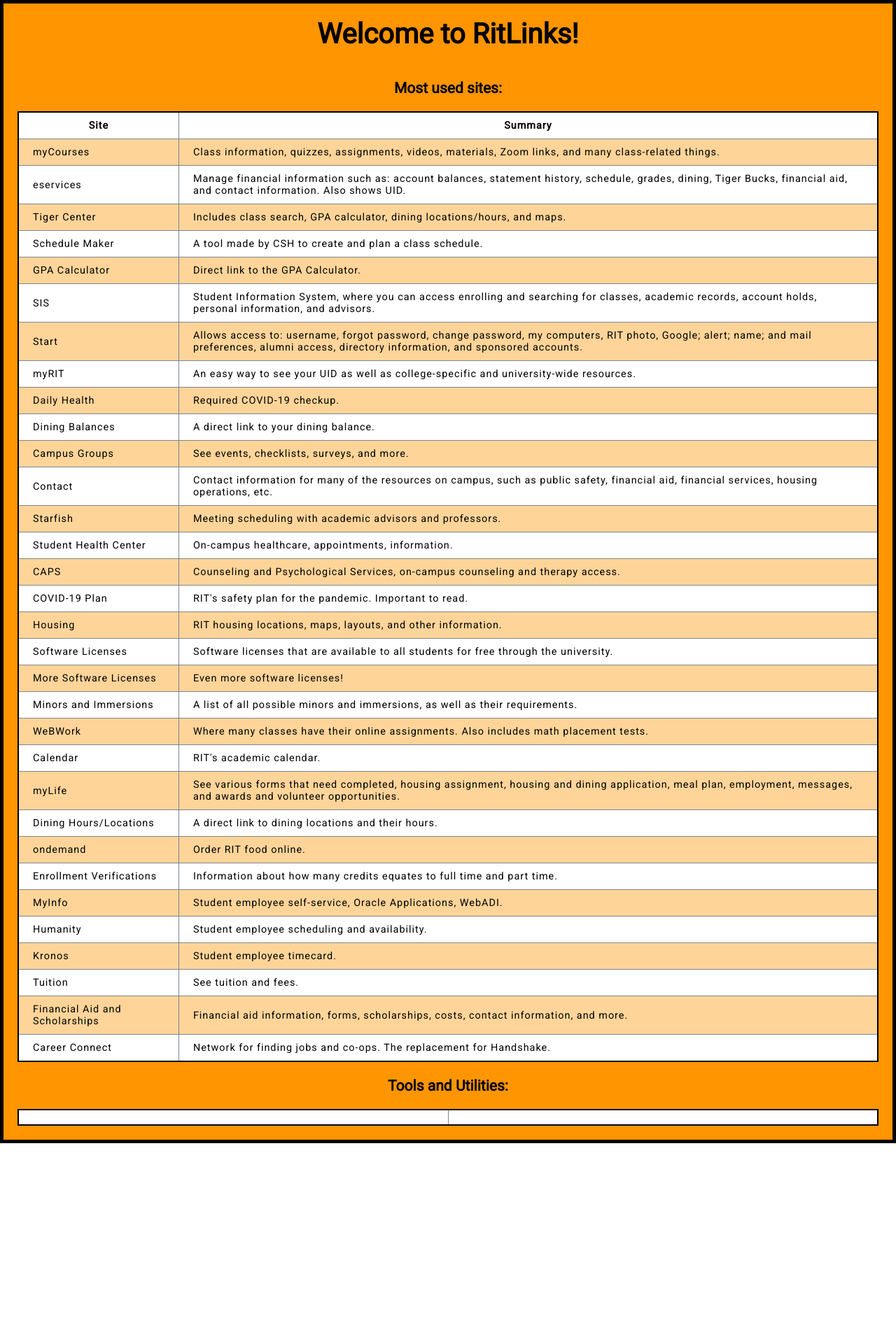
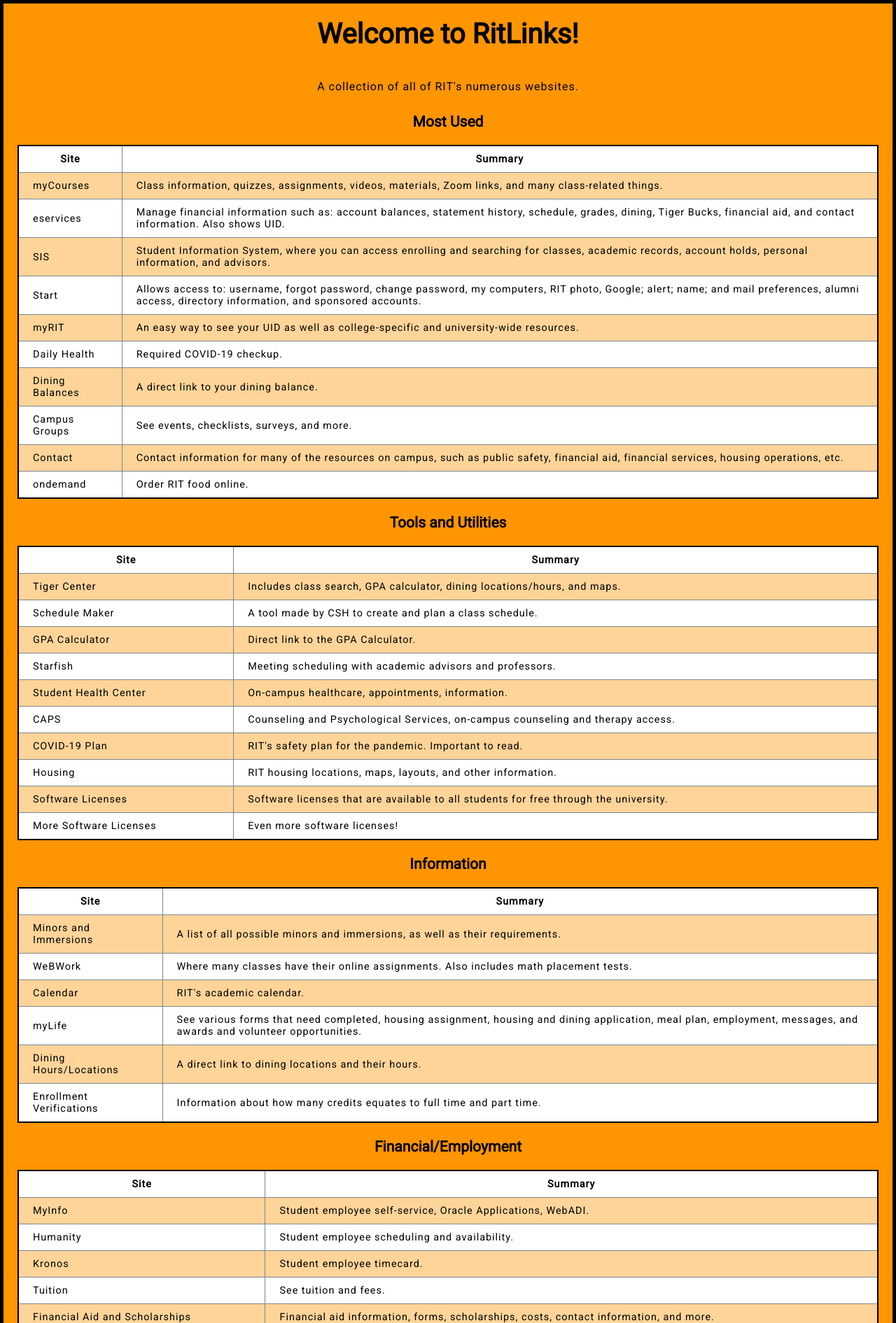
Before and after one commit to klairecodes/ritlinks, a Django app: page /linker/ in a window 1280 px wide. Shown: the top 1891 px of the page at 70% size. Before the commit the page ends 1634 px from the top, so only its background shows below. Run offline with Django 3.2, Linux system fonts and the light colour scheme; data comes from the database, SQL or seed files in the repository; both versions use the stored data as it was after the commit.

Commit message:
completed initial dynamic content

```diff
--- a/linker/models.py
+++ b/linker/models.py
@@ -6,7 +6,7 @@ from django.urls import reverse
 class LinkEntry(models.Model):
     """Model representing a link entry"""
     name = models.CharField(max_length=50, help_text='Enter the name of the service the link points to.')
-    link = models.CharField(max_length=100, help_text='Enter the link.')
+    link = models.CharField(max_length=500, help_text='Enter the link.')
     description = models.TextField(max_length=300, help_text='Enter a description for the link.')
     category = models.ForeignKey('Category', on_delete=models.SET_NULL, null=True)
     clicks = models.IntegerField(default=0, editable=False);
--- a/linker/templates/index.html
+++ b/linker/templates/index.html
@@ -4,29 +4,24 @@
 
 <body>
     <h1>Welcome to RitLinks!</h1>
-<!--    <p>Visit the <a href="/about">about</a> page to learn more and to get a tutorial.</p>-->
-{#    {% if index %}#}
-    <h3>Most used sites:</h3>
+    <p>{{ top_message }}</p>
+    {% for category in all_categories %}
+    <h3>{{ category }}</h3>
     <table>
         <tr>
             <th>Site</th>
             <th>Summary</th>
         </tr>
         {% for link in all_links %}
+            {% if link.category == category %}
             <tr>
-            <td>{{link.name}}</td>
-            <td>{{link.description}}</td>
+            <td>{{ link.name }}</td>
+            <td>{{ link.description }}</td>
             </tr>
+            {% endif %}
         {% endfor %}
     </table>
-    <h3>Tools and Utilities:</h3>
-    <table>
-        <tr>
-            <td></td>
-            <td></td>
-        </tr>
-    </table>
-{#    {% endif %}#}
+    {% endfor %}
 
 </body>
 
--- a/linker/views.py
+++ b/linker/views.py
@@ -5,11 +5,15 @@ from linker.models import LinkEntry, Category
 
 def index(request):
     num_links = LinkEntry.objects.all().count()
+    all_categories = Category.objects.all()
     all_links = LinkEntry.objects.all()
+    top_message = "A collection of all of RIT's numerous websites."
 
     context = {
         'num_links' : num_links,
-        'all_links' : all_links,
+        'all_categories' : all_categories,
+        'all_links': all_links,
+        'top_message' : top_message,
     }
 
     # Render the HTML template
```
Also changed, not shown: db.sqlite3.
